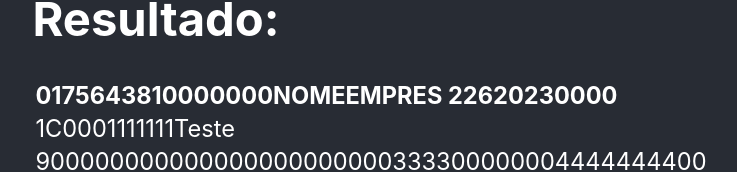
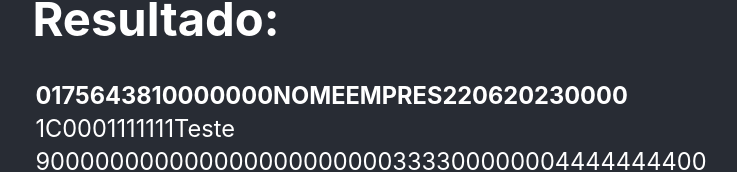
Before and after one commit to RodrigVF/xlsx-txt-website, a React (Create React App) app: page / in a window 1280 px wide. Shown: the part 220-392 px from the top of the page, without its empty margins (6-743 px from the left). Built offline with nearby package versions, Linux system fonts and the light colour scheme.

Commit message:
fix date format

```diff
--- a/src/components/XlsxToJson.jsx
+++ b/src/components/XlsxToJson.jsx
@@ -4,9 +4,13 @@ import * as React from 'react'
 const XlsxToJson = () => {
 
   let newDate = new Date()
-  let day = newDate.getDate();
-  let month = newDate.getMonth() + 1;
-  let year = newDate.getFullYear();
+  let day = newDate.getDate()
+  let stringDay = day.toString()
+  if (stringDay.length < 2) stringDay = '0' + stringDay
+  let month = newDate.getMonth() + 1
+  let stringMonth = month.toString()
+  if (stringMonth.length < 2) stringMonth = '0' + stringMonth
+  let year = newDate.getFullYear()
 
  const [json, setJson] = React.useState([ { "Documento": "1111", "NomeCliente":"Teste", "ContaCapital":"1111111", "ValorIntegralizaçãoFolha": "222", "TotalLinhas": "3333", "ValorTotal":"44444444"}  ])
 
@@ -92,7 +96,7 @@ const XlsxToJson = () => {
        <table id='resultTable'>
         <tr>
           <th colSpan={6}>
-            {StrictNumberChars(`0175643810000000NOMEEMPRES\u00A0${day}${month}${year}0000`, 199)}
+            {StrictNumberChars(`0175643810000000NOMEEMPRES${stringDay}${stringMonth}${year}0000`, 199)}
           </th>
         </tr>
        {json.map((item) => (
```
